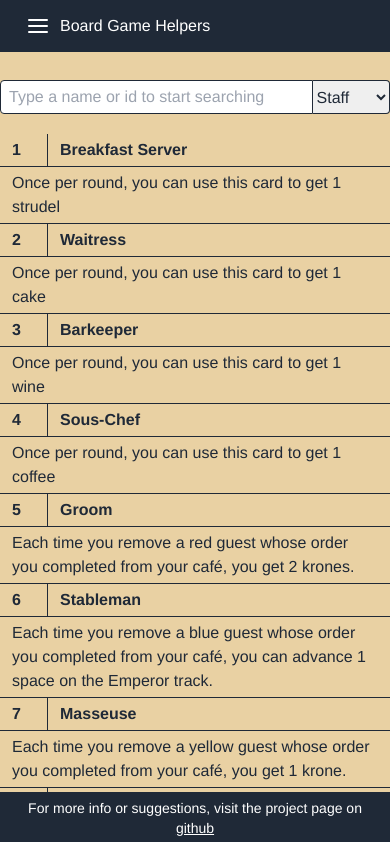
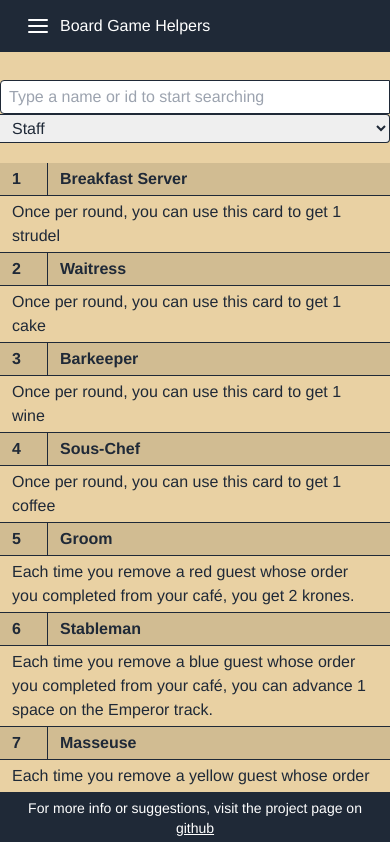
Before and after one commit to MrIee/board-game-helpers, a Vue app: page /grandaustriahotelreferencetool in a window 390 px wide. Shown: the top 842 px of the page. Built offline with nearby package versions, Linux system fonts and the light colour scheme.

Commit message:
Add responsive styling

```diff
--- a/src/components/InfoCard.vue
+++ b/src/components/InfoCard.vue
@@ -1,6 +1,6 @@
 <template>
   <div class="infoCard">
-    <div class="tw-flex tw-border-b tw-border-b-gray-800 tw-border-solid md:tw-border-none">
+    <div class="tw-flex tw-border-b tw-border-b-gray-800 tw-border-solid md:tw-border-none tw-bg-black tw-bg-opacity-10">
       <div v-if="id" class="infoCell tw-min-w-12 tw-max-w-12 tw-border-r tw-border-solid tw-border-gray-800">
         <strong>{{ id }}</strong>
       </div>
--- a/src/components/InfoCardWithImage.vue
+++ b/src/components/InfoCardWithImage.vue
@@ -8,7 +8,7 @@
     <img
       v-if="imageUrl"
       :class="{
-        'tw-p-3': true,
+        'tw-max-w-72 tw-self-center md:tw-self-auto tw-p-3': true,
         'tw-w-[30%] tw-mb-auto': display === 'row',
       }"
       :src="imageUrl"
@@ -19,7 +19,7 @@
         'tw-flex-col': imageUrl,
       }"
     >
-      <div class="tw-flex tw-border-b tw-border-b-gray-800 tw-border-solid md:tw-border-none">
+      <div v-if="id || name" class="tw-flex tw-border-b tw-border-b-gray-800 tw-border-solid md:tw-border-none">
         <div v-if="id" class="infoCell tw-min-w-12 tw-max-w-12 tw-border-r tw-border-solid tw-border-gray-800">
           <strong>{{ id }}</strong>
         </div>
@@ -92,6 +92,8 @@ export default defineComponent({
   tw-flex
   -tw-mt-px
   -tw-ml-px
+  tw-text-center
+  md:tw-text-left
   tw-border
   tw-border-solid
   tw-border-gray-800;
--- a/src/containers/GrandAustriaHotelReferenceTool.vue
+++ b/src/containers/GrandAustriaHotelReferenceTool.vue
@@ -1,7 +1,7 @@
 <template>
   <div class="theme-grand-austria-hotel">
     <div class="wrapper container">
-      <div class="tw-w-full tw-flex tw-mb-5">
+      <div class="tw-w-full tw-flex tw-flex-col md:tw-flex-row tw-mb-5">
         <input
           class="tw-w-full tw-rounded tw-rounded-r-none tw-py-1 tw-px-2 tw-border tw-border-solid tw-border-gray-800"
           type="text"
@@ -9,7 +9,7 @@
           v-model="searchTerm"
         />
         <select
-          class="tw-w-1/4 tw-rounded tw-rounded-l-none tw-border tw-border-solid tw-border-gray-800 tw-border-l-0"
+          class="tw-w-full md:tw-w-1/4 tw-py-1 tw-px-2 tw-rounded tw-rounded-l-none tw-border tw-border-solid tw-border-gray-800 tw-border-l-0"
           v-model="listType"
         >
           <option
@@ -29,9 +29,10 @@
       >
         <div
           :class="{
-            'tw-w-full tw-border-b tw-border-solid tw-border-gray-800 last:tw-border-b-0': columns === 1,
-            'tw-w-1/2': columns === 2,
-            'tw-w-1/4': columns === 4,
+            'tw-w-full': true,
+            'tw-border-b tw-border-solid tw-border-gray-800 last:tw-border-b-0': columns === 1,
+            'sm:tw-w-1/2': columns === 2,
+            'sm:tw-w-1/4': columns === 4,
           }"
           v-for="item in filteredList"
           :key="item.uid"
```
